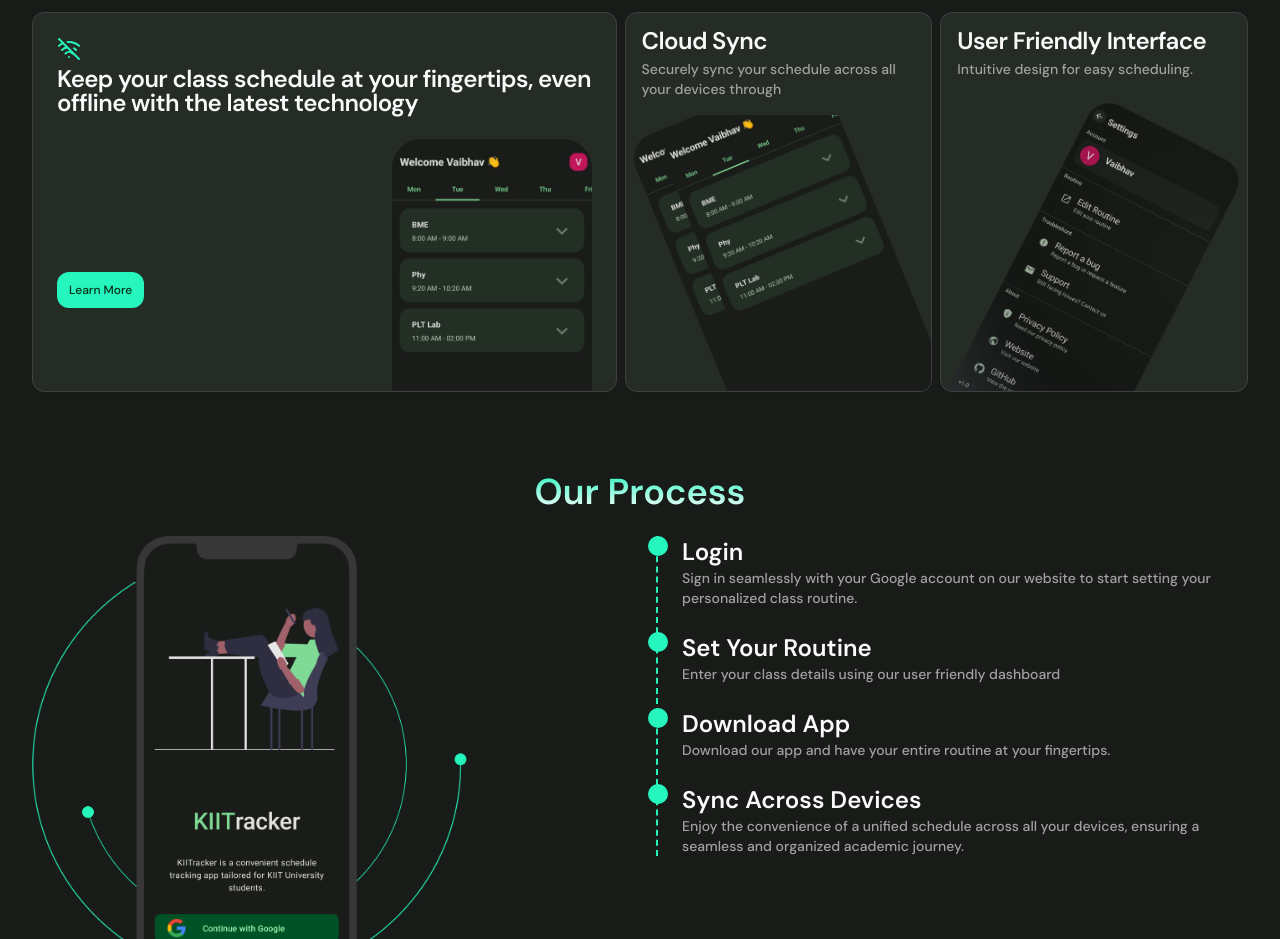
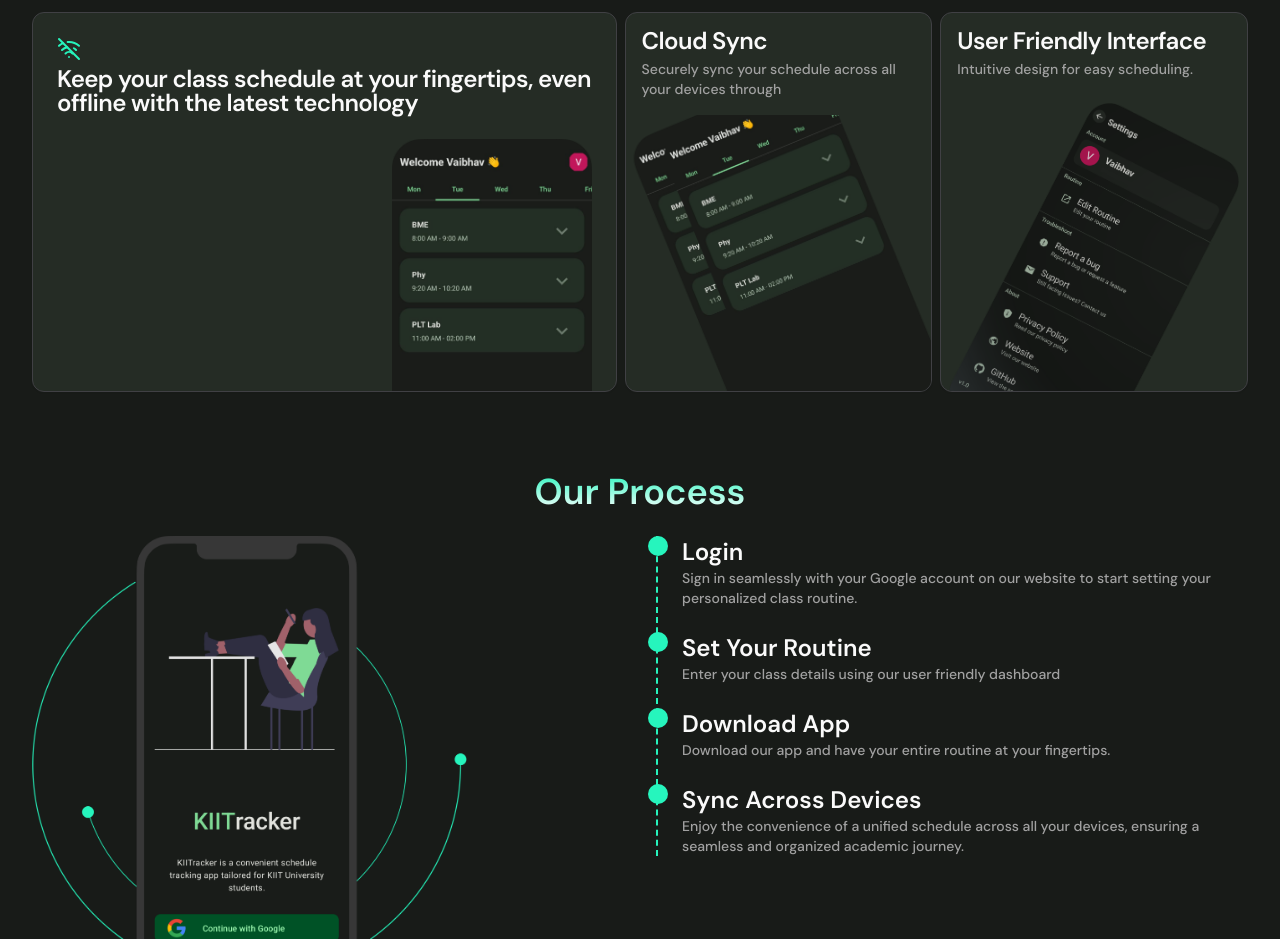
Before and after one commit to dead8309/kiitracker, a Next.js app: page / in a window 1280 px wide. Shown: the part 840-1779 px from the top of the page. Built offline with nearby package versions, Linux system fonts and the light colour scheme; no server answers.

Commit message:
remove learn more button from feature card

```diff
--- a/components/landing/Features.tsx
+++ b/components/landing/Features.tsx
@@ -53,17 +53,7 @@
                 </CardTitle>
               </CardHeader>
               <CardContent>
-                <div className="flex flex-row items-end justify-between">
-                  <Link
-                    href="/dashboard"
-                    className={buttonVariants({
-                      size: "sm",
-                      className:
-                        "mb-44 sm:mb-56 mr-2 text-xs rounded-xl bg-washed-green/washed-green-500 hover:bg-washed-green/washed-green-500/90",
-                    })}
-                  >
-                    Learn More
-                  </Link>
+                <div className="flex flex-row items-end justify-end">
                   <Image
                     className=""
                     src="/assets/feature1.png"
```
